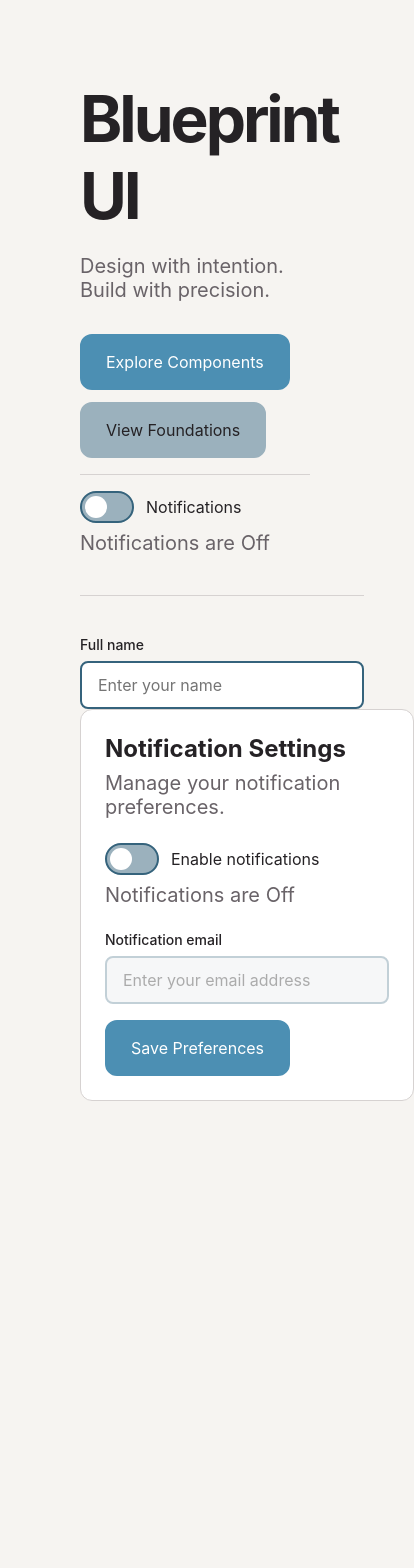
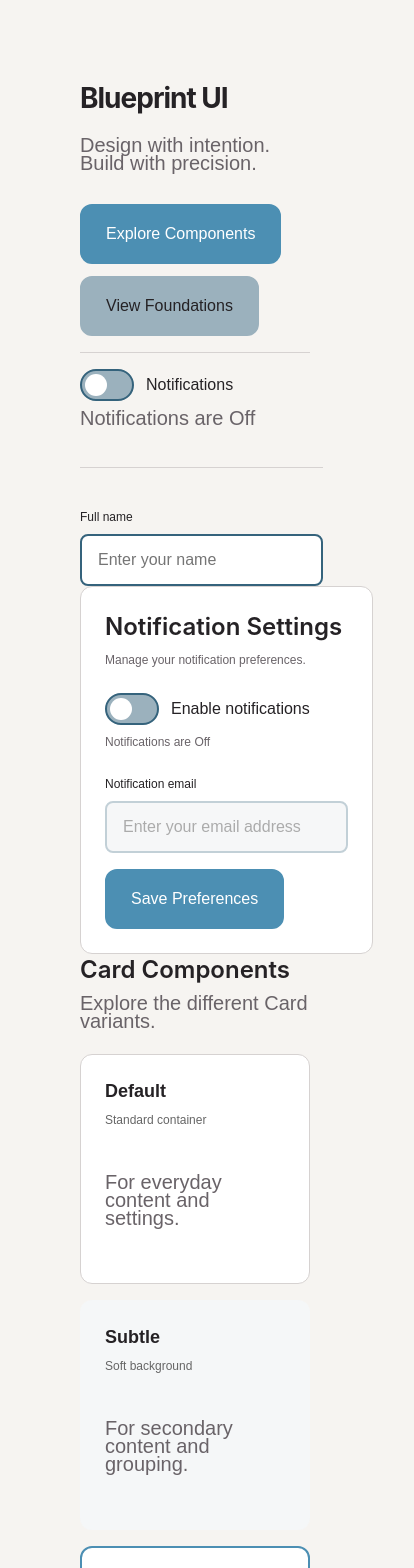
Before and after one commit to antoniodx/blueprint-ui, a React (Vite) app: page / in a window 390 px wide. Shown: the top 1568 px of the page, 414 px wide, since content can reach past the window. Before the commit the page ends 1181 px from the top, so only its background shows below. Built offline with nearby package versions, Linux system fonts and the light colour scheme.

Commit message:
Establish responsive typography system

```diff
--- a/src/App.tsx
+++ b/src/App.tsx
@@ -5,6 +5,7 @@ import { useState } from 'react';
 import Toggle from './components/Toggle';
 import Input from './components/Input';
 import SettingsPanel from './components/SettingsPanel';
+import Card from './components/Card';
 
 
 
@@ -59,9 +60,49 @@ const [nameTouched, setNameTouched] = useState(false);
     value={fullName}
     onChange={setFullName}
     onBlur={() => setNameTouched(true)}
-     />
- </div>
-<SettingsPanel />
+ />
+
+    </div>
+    <SettingsPanel
+ />
+
+
+
+<section className="card-showcase">
+  <div className="showcase-header">
+    <h2>Card Components</h2>
+    <p>Explore the different Card variants.</p>
+  </div>
+
+  <div className="card-showcase-grid">
+    <Card
+      title="Default"
+      description="Standard container"
+      variant="default"
+    >
+      <p>For everyday content and settings.</p>
+    </Card>
+
+    <Card
+      title="Subtle"
+      description="Soft background"
+      variant="subtle"
+    >
+      <p>For secondary content and grouping.</p>
+    </Card>
+
+    <Card
+      title="Outlined"
+      description="Stronger emphasis"
+      variant="outlined"
+    >
+      <p>For content that needs more attention.</p>
+    </Card>
+  </div>
+</section>
+
+
+
     </main>
   );
  }
--- a/src/components/Button.css
+++ b/src/components/Button.css
@@ -1,9 +1,12 @@
 .button {
   padding: var(--space-4) var(--space-6);
   border-radius: var(--radius-lg);
-  font-size: 16px;
   cursor: pointer;
-  font-family: inherit;
+
+  font-family: var(--font-control);
+  font-size: var(--text-control);
+  line-height: var(--line-control);
+  font-weight: var(--weight-control);
 }
 
 
@@ -61,14 +64,17 @@
 .button.small {
   padding: 8px 16px;
   font-size: 14px;
+  line-height: 20px;
 }
 
 .button.medium {
   padding: var(--button-padding-y) var(--button-padding-x);
-  font-size: 16px;
+  font-size: var(--text-control);
+  line-height: var(--line-control);
 }
 
 .button.large {
   padding: 20px 32px;
   font-size: 18px;
+  line-height: 28px;
 }
--- /dev/null
+++ b/src/components/Card.css
@@ -0,0 +1,64 @@
+
+.bp-card {
+  display: flex;
+  flex-direction: column;
+  gap: var(--space-6);
+
+  width: 100%;
+  max-width: 480px;
+  box-sizing: border-box;
+
+  padding: var(--space-6);
+  border: 1px solid #D6D2D1;
+  border-radius: 12px;
+  background-color: #FFFFFF;
+}
+
+.bp-card-header {
+  display: flex;
+  flex-direction: column;
+  gap: var(--space-2);
+}
+
+.bp-card-header h2,
+.bp-card-header p {
+  margin: 0;
+}
+
+.bp-card-header h2 {
+  font-family: var(--font-body);
+  font-size: var(--text-h3);
+  line-height: var(--line-h3);
+  font-weight: 600;
+}
+
+.bp-card-header p {
+  font-family: var(--font-body);
+  font-size: var(--text-body);
+  line-height: var(--line-body);
+  font-weight: 400;
+  color: var(--color-text-secondary, #666666);
+}
+
+.bp-card-content {
+  display: flex;
+  flex-direction: column;
+  align-items: flex-start;
+  gap: var(--space-4);
+}
+
+
+.bp-card--default {
+  background-color: #FFFFFF;
+  border: 1px solid #D6D2D1;
+}
+
+.bp-card--subtle {
+  background-color: #F5F7F8;
+  border: 1px solid transparent;
+}
+
+.bp-card--outlined {
+  background-color: #FFFFFF;
+  border: 2px solid var(--color-primary, #4C8FB3);
+}
--- /dev/null
+++ b/src/components/Card.tsx
@@ -0,0 +1,30 @@
+
+import type { ReactNode } from 'react';
+import './Card.css';
+
+type CardProps = {
+  title: string;
+  description?: string;
+  children: ReactNode;
+  variant?: 'default' | 'subtle' | 'outlined';
+};
+
+export default function Card({
+  title,
+  description,
+  children,
+  variant = 'default',
+}: CardProps) {
+  return (
+    <section className={`bp-card bp-card--${variant}`}>
+      <div className="bp-card-header">
+        <h2>{title}</h2>
+        {description && <p>{description}</p>}
+      </div>
+
+      <div className="bp-card-content">
+        {children}
+      </div>
+    </section>
+  );
+}
--- a/src/components/Input.css
+++ b/src/components/Input.css
@@ -5,10 +5,24 @@
   gap: var(--space-2);
 }
 
-.input-field span {
-  font-size: 14px;
-  font-weight: 500;
+.input-field input {
+  padding: 12px 16px;
+  border: 2px solid var(--color-primary-dark);
+  border-radius: 8px;
+  background: white;
   color: var(--color-text);
+
+  font-family: var(--font-control);
+  font-size: var(--text-control);
+  line-height: var(--line-control);
+  font-weight: 400;
+
+  outline: none;
+}
+
+.input-field input::placeholder {
+  font-family: var(--font-control);
+  font-weight: 400;
 }
 
 .input-field input {
@@ -40,7 +54,9 @@
 }
 
 .input-field .input-error-message {
-  color: var(--color-error);;
+  color: var(--color-error);
+  font-family: var(--font-body);
   font-size: 12px;
+  line-height: 16px;
   font-weight: 400;
 }
--- a/src/components/SettingsPanel.css
+++ b/src/components/SettingsPanel.css
@@ -45,3 +45,27 @@
   align-items: flex-start;
   gap: 16px;
 }
+
+/* Settings Panel heading */
+.settings-header h2 {
+  font-family: var(--font-heading);
+  font-size: var(--text-h2);
+  line-height: var(--line-h2);
+  font-weight: 600;
+}
+
+/* Settings Panel description */
+.settings-header p {
+  font-family: var(--font-body);
+  font-size: var(--text-body);
+  line-height: var(--line-body);
+  font-weight: 400;
+}
+
+/* Notification status */
+.settings-toggle-group p {
+  font-family: var(--font-body);
+  font-size: var(--text-body);
+  line-height: var(--line-body);
+  font-weight: 400;
+}
--- a/src/components/Toggle.css
+++ b/src/components/Toggle.css
@@ -63,7 +63,10 @@
 /* Toggle Label */
 
 .toggle-label {
-  font-size: 16px;
+  font-family: var(--font-control);
+  font-size: var(--text-control);
+  line-height: var(--line-control);
+  font-weight: var(--weight-control);
   color: var(--color-text);
 }
 
--- a/src/index.css
+++ b/src/index.css
@@ -3,6 +3,37 @@
 
 
 :root {
+
+ @import url('https://fonts.googleapis.com/css2?family=Inter:wght@400;500;600;700&family=Outfit:wght@400;500;600&display=swap');
+
+  /* Font families */
+  --font-heading: 'Inter', sans-serif;
+  --font-body: 'Outfit', sans-serif;
+
+  /* Desktop typography */
+  --text-h1: 40px;
+  --line-h1: 48px;
+
+  --text-h2: 32px;
+  --line-h2: 40px;
+
+  --text-h3: 24px;
+  --line-h3: 32px;
+
+  --text-body: 16px;
+  --line-body: 24px;
+
+  --text-caption: 12px;
+  --line-caption: 16px;
+
+  /* Control typography */
+  --font-control: 'Outfit', sans-serif;
+  --text-control: 16px;
+  --line-control: 24px;
+  --weight-control: 500;
+
+
+
   /* Blueprint UI — Brand Colors */
 
   --color-primary: #4C8FB3;
@@ -62,6 +93,93 @@
 }
 
 
+/* Base typography */
+body {
+  font-family: var(--font-body);
+  font-size: var(--text-body);
+  line-height: var(--line-body);
+}
+
+h1, h2, h3, p {
+  margin-top: 0;
+}
+
+h1 {
+  font-family: var(--font-heading);
+  font-size: var(--text-h1);
+  line-height: var(--line-h1);
+  font-weight: 700;
+}
+
+h2 {
+  font-family: var(--font-heading);
+  font-size: var(--text-h2);
+  line-height: var(--line-h2);
+  font-weight: 600;
+}
+
+h3 {
+  font-family: var(--font-body);
+  font-size: var(--text-h3);
+  line-height: var(--line-h3);
+  font-weight: 600;
+}
+
+p {
+  font-family: var(--font-body);
+  font-size: var(--text-body);
+  line-height: var(--line-body);
+}
+
+.caption {
+  font-family: var(--font-body);
+  font-size: var(--text-caption);
+  line-height: var(--line-caption);
+  font-weight: 500;
+}
+
+
+/* Tablet */
+@media (max-width: 1024px) {
+  :root {
+    --text-h1: 32px;
+    --line-h1: 40px;
+
+    --text-h2: 28px;
+    --line-h2: 36px;
+
+    --text-h3: 20px;
+    --line-h3: 28px;
+
+    --text-body: 14px;
+    --line-body: 22px;
+
+    --text-caption: 12px;
+    --line-caption: 16px;
+  }
+}
+
+/* Mobile */
+@media (max-width: 600px) {
+  :root {
+    --text-h1: 28px;
+    --line-h1: 36px;
+
+    --text-h2: 24px;
+    --line-h2: 32px;
+
+    --text-h3: 18px;
+    --line-h3: 24px;
+
+    --text-body: 12px;
+    --line-body: 18px;
+
+    --text-caption: 10px;
+    --line-caption: 14px;
+  }
+}
+
+
 * {
   box-sizing: border-box;
 }
@@ -80,10 +198,30 @@ main {
 }
 
 h1 {
-  font-size: 64px;
-  letter-spacing: -3px;
+  font-family: var(--font-heading);
+  font-size: var(--text-h1);
+  line-height: var(--line-h1);
+  font-weight: 700;
+  letter-spacing: -1px;
   margin: 0;
 }
+
+h2 {
+  font-family: var(--font-heading);
+  font-size: var(--text-h2);
+  line-height: var(--line-h2);
+  font-weight: 600;
+  margin: 0;
+}
+
+h3 {
+  font-family: var(--font-body);
+  font-size: var(--text-h3);
+  line-height: var(--line-h3);
+  font-weight: 600;
+  margin: 0;
+}
+
 
 p {
   font-size: 20px;
@@ -120,3 +258,49 @@ p {
 .notification-group p {
   margin: 0;
 }
+
+
+
+.card-showcase {
+  display: flex;
+  flex-direction: column;
+  gap: var(--space-6);
+  width: 100%;
+  margin-top: var(--space-12);
+}
+
+.showcase-header {
+  display: flex;
+  flex-direction: column;
+  gap: var(--space-2);
+}
+
+.showcase-header h2,
+.showcase-header p {
+  margin: 0;
+}
+
+.showcase-header h2 {
+  font-family: var(--font-heading);
+  font-size: var(--text-h2);
+  line-height: var(--line-h2);
+  font-weight: 600;
+}
+
+
+.card-showcase-grid {
+  display: grid;
+  grid-template-columns: repeat(3, minmax(0, 1fr));
+  gap: var(--space-4);
+}
+
+.card-showcase-grid .bp-card {
+  max-width: none;
+  min-width: 0;
+}
+
+@media (max-width: 900px) {
+  .card-showcase-grid {
+    grid-template-columns: 1fr;
+  }
+}
```
